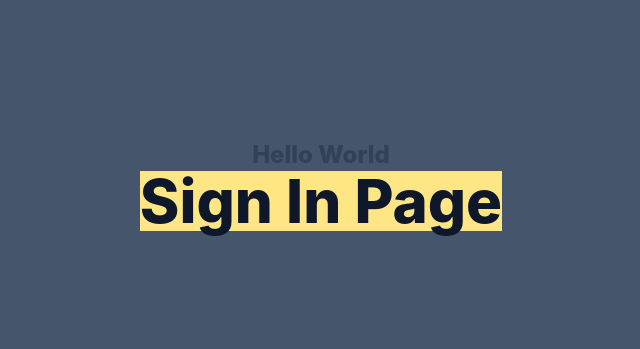
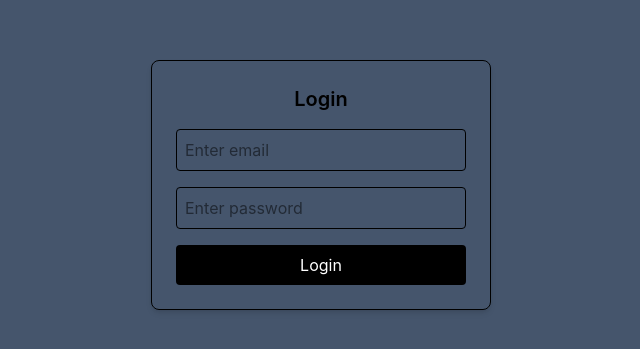
Before and after one commit to Jay31kr/fintola-webApp, a React (Vite) app: page /signin in a window 1280 px wide. Shown: the part 215-564 px from the top of the page, without its empty margins (319-959 px from the left). Built offline with nearby package versions, Linux system fonts and the light colour scheme; no server answers.

Commit message:
feat: implement login flow with API integration and redirect

```diff
--- a/src/App.jsx
+++ b/src/App.jsx
@@ -3,18 +3,17 @@ import api from "./services/api.js"
 import { Outlet } from "react-router-dom"
 function App() {
 
-  // useEffect(()=>{
-  //   const fetchData = async ()=>{
-  //     const res = await api.get("/health");
-  //     console.log(res);
-  //   }
+  useEffect(()=>{
+    const fetchData = async ()=>{
+      const res = await api.get("/health");
+      console.log(res);
+    }
 
-  //   fetchData();
-  // },[])
+    fetchData();
+  },[])
 
   return (
     <main className="h-screen flex flex-col justify-center  items-center bg-slate-600 ">
-    <h1 className=" text-2xl text-slate-700 font-extrabold">Hello World</h1>
     <Outlet/>
     </main>
 
--- a/src/main.jsx
+++ b/src/main.jsx
@@ -21,7 +21,7 @@ const router = createBrowserRouter(
       <Route path='' element={<Home/>}/>
       <Route path='signin' element={<SignIn/>}/>
       <Route path='signup' element={<SignUp/>}/>
-      <Route path='trasactions'element={<TransactionList/>}/>
+      <Route path='transactions'element={<TransactionList/>}/>
       <Route path='users' element={<Users/>}/>
       <Route path='admin-request' element={<AdminRequest/>}/>
       <Route path='profile' element={<Profile/>}/>
--- a/src/pages/Home.jsx
+++ b/src/pages/Home.jsx
@@ -1,5 +1,6 @@
 
 export default function Home(){
+
     return (
         <h1 className="text-8xl font-black bg-red-50">Home</h1>
     )
--- a/src/pages/SignIn.jsx
+++ b/src/pages/SignIn.jsx
@@ -1,6 +1,82 @@
+import { useNavigate } from "react-router-dom";
+import { useState } from "react";
+import api from "../services/api";
 
 export default function SignIn(){
-    return (
-        <h1 className="text-slate-900 font-extrabold text-6xl bg-amber-200">Sign In Page</h1>
-    )
+
+ const [formData, setFormData] = useState({
+    email: "",
+    password: "",
+  });
+  const navigate = useNavigate();
+
+  const [loading, setLoading] = useState(false);
+  const [error, setError] = useState("");
+
+  const handleChange = (e) => {
+    setFormData({
+      ...formData,
+      [e.target.name]: e.target.value,
+    });
+  };
+
+  const handleSubmit = async (e) => {
+    e.preventDefault();
+    setError("");
+    setLoading(true);
+
+    try {
+      const res = await api.post("/api/v1/auth/signin", formData);
+      console.log(res.data); // success
+      navigate("/transactions");
+    } catch (err) {
+      setError(err.response?.data?.message || "Login failed");
+    } finally {
+      setLoading(false);
+    }
+  };
+   return (
+    <div className="h-screen flex items-center justify-center">
+      <form
+        onSubmit={handleSubmit}
+        className=" w-85 p-6 border rounded-lg shadow-md flex flex-col gap-4"
+      >
+        <h2 className="text-xl font-semibold text-center">Login</h2>
+
+        {/* Email */}
+        <input
+          type="email"
+          name="email"
+          placeholder="Enter email"
+          value={formData.email}
+          onChange={handleChange}
+          className="border p-2 rounded"
+          required
+        />
+
+        {/* Password */}
+        <input
+          type="password"
+          name="password"
+          placeholder="Enter password"
+          value={formData.password}
+          onChange={handleChange}
+          className="border p-2 rounded"
+          required
+        />
+
+        {/* Error */}
+        {error && <p className="text-red-500 text-sm">{error}</p>}
+
+        {/* Button */}
+        <button
+          type="submit"
+          disabled={loading}
+          className="bg-black text-white p-2 rounded hover:opacity-90"
+        >
+          {loading ? "Logging in..." : "Login"}
+        </button>
+      </form>
+    </div>
+  );
 }
--- a/src/pages/SignUp.jsx
+++ b/src/pages/SignUp.jsx
@@ -1,7 +1,6 @@
-
 
 export default function SignUp(){
-    return (
-        <h1 className="text-slate-900 font-extrabold text-6xl bg-amber-200">SignUp Page</h1>
+   return (
+        <h1 className="h-scree felx justify-center items-center"> SIgn Up Page</h1>
     )
 }
```
